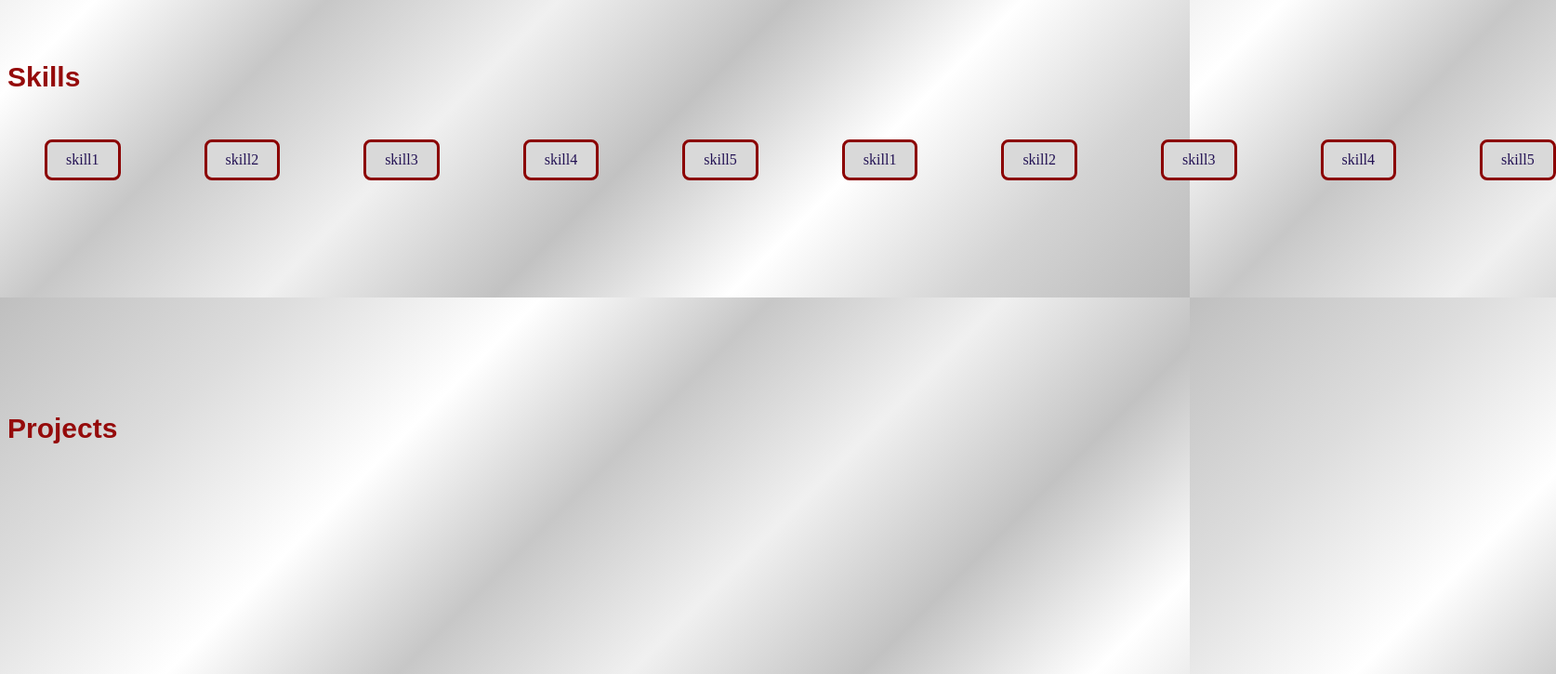
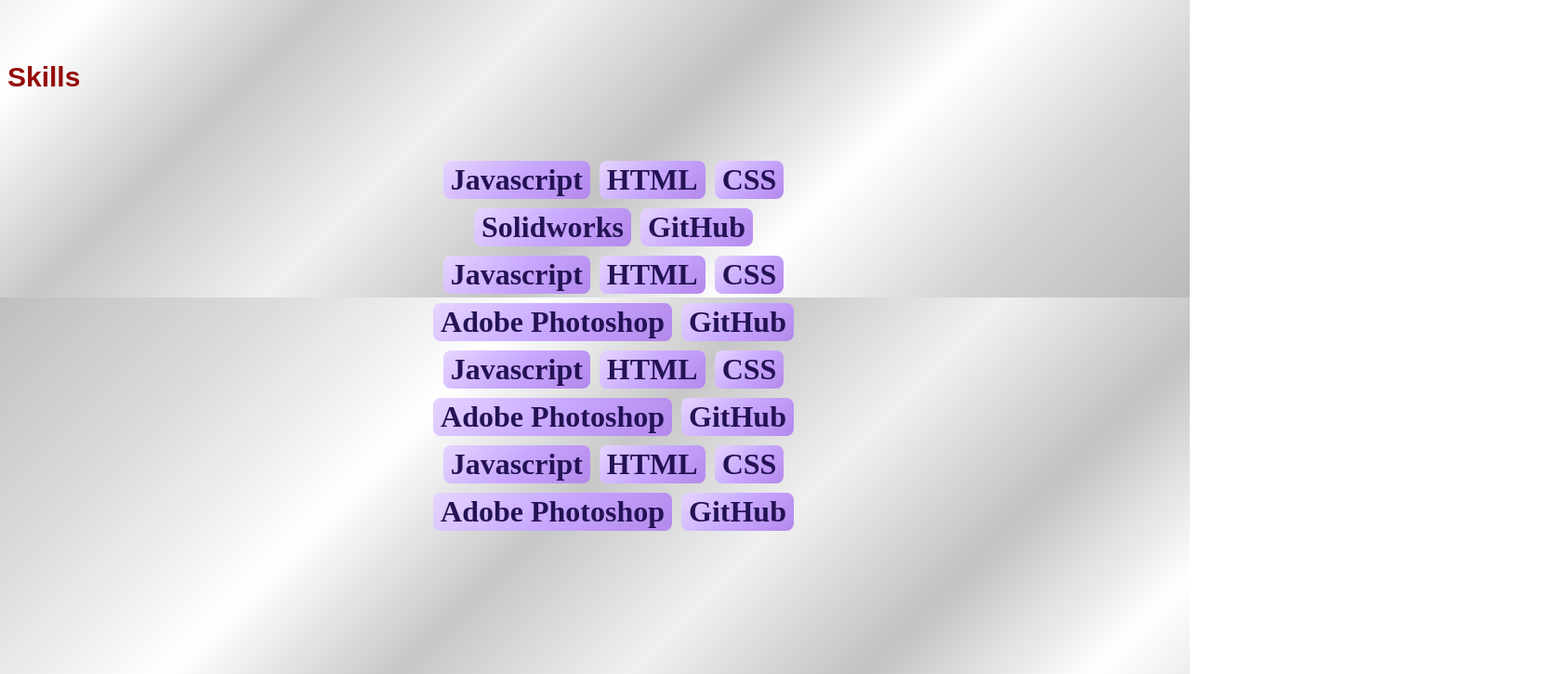
Before and after one commit to BII95/Bryan-Iturbide-Intro26.2, a plain HTML site: page index.html in a window 1280 px wide. Shown: the part 2080-2805 px from the top of the page at 93% size, 1674 px wide, since content can reach past the window. Drawn offline with Linux system fonts and the light colour scheme; a web font is replaced by a local one.

Commit message:
js added,footer and skills

```diff
--- a/css/index.css
+++ b/css/index.css
@@ -128,35 +128,34 @@
     align-items: center;
 }
 
-.ability ul {
-    max-height: 120px;
+.skill-container{
+   max-width: 60rem;
+   margin-inline:auto;
+   padding: 2rem;
+   display:grid;
+   justify-content: center;
+}
+.skill-container ul{
+    max-width: 30rem;
+    list-style: none;
     display: flex;
-    gap: 90px;
-    width: 100%;
-    position: relative;
-    z-index: 1;
-    margin-top: 50px;
+    flex-wrap: wrap;
+    gap: 10px;
+    font-weight: bold;
+    justify-content: center;
+}
+.skill-container ul li{
+    background:linear-gradient(
+    135deg,
+    #e6d5ff 0%,
+    #c8a8ff 50%,
+    #b388eb 100%
+);
+    border-radius: 8px;
+    padding: 2px 8px;
+    font-size: 2rem;
 }
 
-.ability ul li {
-    display: inline-block;
-    border-radius: 8px;
-    background: #D9D9D9;
-    border: 3px solid #8b0000;
-    padding: 10px 20px;
-    white-space: nowrap;
-}
-
-.scroll-track {
-    display: flex;
-    gap: 70px;
-    width: max-content;
-    animation: scroll 5s linear infinite;
-}
-
-.scroll-track:hover {
-    animation-play-state: paused;
-}
 
 #Connect ul {
     list-style-type: none;
--- a/index.html
+++ b/index.html
@@ -89,42 +89,12 @@
     </section>
     <section id="Skills">
         <h2>Skills</h2>
-        <div class="ability">
-            <ul class="scroll-track">
-                <li>
-                    skill1
-                </li>
-                <li>
-                    skill2
-                </li>
-                <li>
-                    skill3
-                </li>
-                <li>
-                    skill4
-                </li>
-                <li>
-                    skill5
-                </li>
-                <li>
-                    skill1
-                </li>
-                <li>
-                    skill2
-                </li>
-                <li>
-                    skill3
-                </li>
-                <li>
-                    skill4
-                </li>
-                <li>
-                    skill5
-                </li>
-            </ul>
-        </div>
+            <div class="skill-container">
+                <ul class="wall-tags">
+                </ul>
+            </div>
+    </section>
 
-    </section>
     <section id="Projects">
         <h2>Projects</h2>
         <ul>
@@ -158,7 +128,6 @@
     </section>
     </div>
 
-
+<script src="js/index.js" ></script>
 </body>
-
 </html>
--- /dev/null
+++ b/js/index.js
@@ -0,0 +1,16 @@
+document.createElement("footer");
+let today= new Date();
+let thisYear=today.getFullYear();
+let footer=document.querySelector("footer");
+let copyright=document.createElement('p');
+copyright.textContent=`\u00A9 Bryan Iturbide ${thisYear}`
+document.body.appendChild(copyright);
+
+let skills=["Javascript","HTML","CSS","Solidworks","GitHub","Javascript","HTML","CSS","Adobe Photoshop","GitHub","Javascript","HTML","CSS","Adobe Photoshop","GitHub","Javascript","HTML","CSS","Adobe Photoshop","GitHub"];
+let skillsSelection=document.getElementById("Skills");
+let skillsList=skillsSelection.querySelector(".wall-tags");
+for(i=0; i<skills.length;i++){
+    let skill=document.createElement("li")
+    skill.textContent=skills[i]
+    skillsList.appendChild(skill)
+}
```
